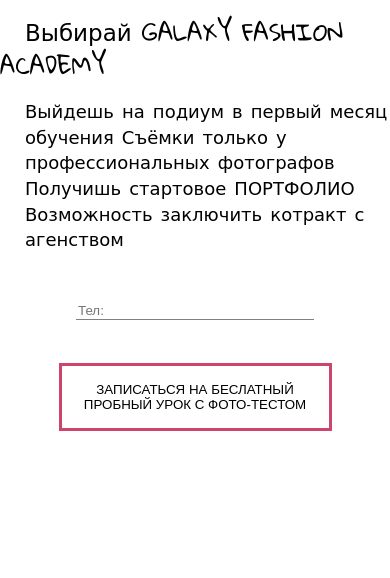
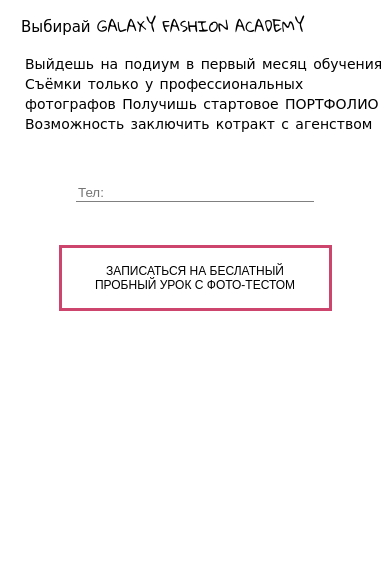
Before and after one commit to Yurasik-Park/fashionacademe, a plain HTML site: page main.html in a window 390 px wide. Shown: the part 263-841 px from the top of the page. Drawn offline with nearby package versions, Linux system fonts and the light colour scheme.

Commit message:
Update main.css

```diff
--- a/css/main.css
+++ b/css/main.css
@@ -854,11 +854,17 @@ img {
     line-height: 35px;
 }
   .poster-main-first-text {
-  margin-left: 25px;
+  margin-left: 21px;
+    font-size: 15px;
+
 }
 .poster-main-second-text {
     margin-left: 25px;
-}
+  font-size: 14px
+}
+  .poster-main-button {
+  font-size: 12px;
+  }
 }
 
 footer {
```
